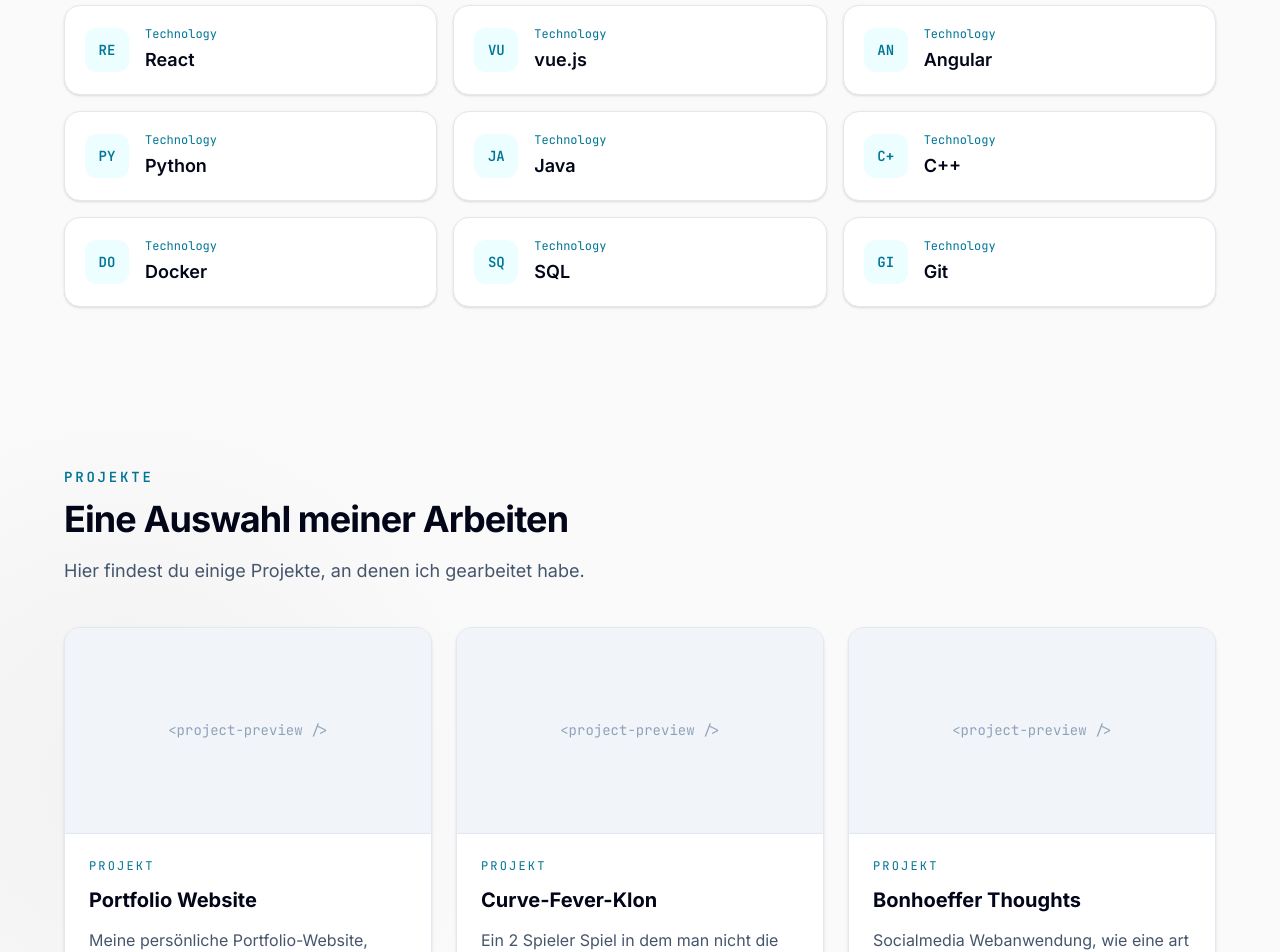
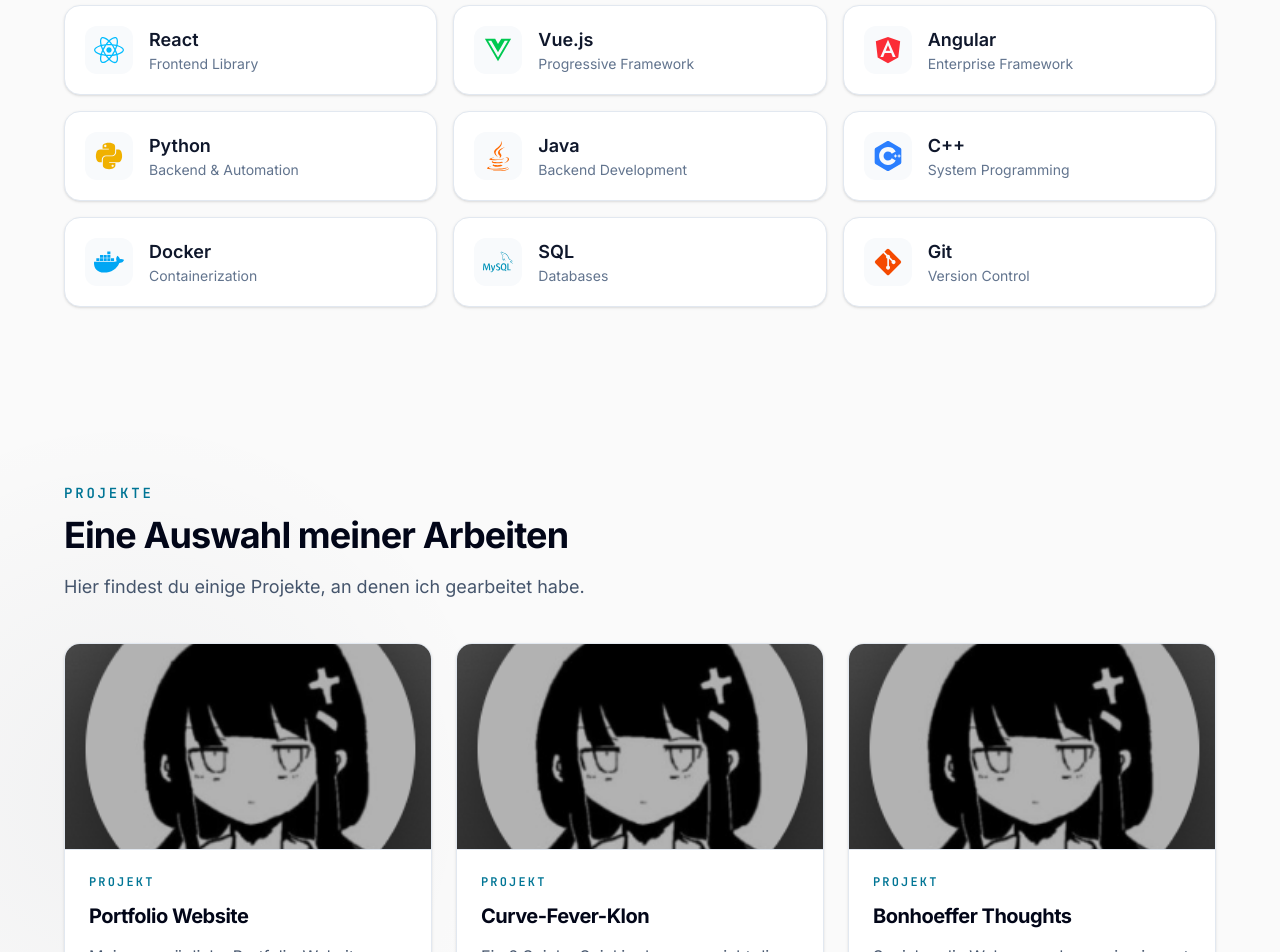
Before and after one commit to IXDemyx/portfolio, a React (Vite) app: page / in a window 1280 px wide. Shown: the part 1560-2512 px from the top of the page. Built offline with nearby package versions, Linux system fonts and the light colour scheme.

Commit message:
Project Image placeholder added, made skills look better

```diff
--- a/src/components/Button.tsx
+++ b/src/components/Button.tsx
@@ -1,11 +1,13 @@
 import type { ReactNode } from "react";
 
 type ButtonVariant = "primary" | "secondary";
+type ButtonSize = "default" | "small";
 
 interface ButtonProps {
   children: ReactNode;
   href: string;
   variant?: ButtonVariant;
+  size?: ButtonSize;
   external?: boolean;
 }
 
@@ -13,10 +15,11 @@ function Button({
   children,
   href,
   variant = "primary",
+  size = "default",
   external = false,
 }: ButtonProps) {
   const baseClasses =
-    "inline-flex items-center justify-center rounded-lg px-6 py-3 text-sm font-semibold shadow-sm transition duration-200 focus-visible:outline-none focus-visible:ring-2 focus-visible:ring-cyan-500 focus-visible:ring-offset-2";
+    "inline-flex items-center justify-center rounded-lg font-semibold shadow-sm transition duration-200 focus-visible:outline-none focus-visible:ring-2 focus-visible:ring-cyan-500 focus-visible:ring-offset-2";
 
   const variantClasses = {
     primary:
@@ -25,10 +28,15 @@ function Button({
       "border border-slate-300 bg-white text-slate-700 hover:-translate-y-0.5 hover:border-cyan-500 hover:text-cyan-700 hover:shadow-md",
   };
 
+  const sizeClasses = {
+    default: "px-6 py-3 text-sm",
+    small: "px-4 py-2 text-sm",
+  };
+
   return (
     <a
       href={href}
-      className={`${baseClasses} ${variantClasses[variant]}`}
+      className={`${baseClasses} ${variantClasses[variant]} ${sizeClasses[size]}`}
       {...(external
         ? {
             target: "_blank",
--- a/src/components/Navbar.tsx
+++ b/src/components/Navbar.tsx
@@ -15,7 +15,7 @@ function Navbar() {
     <header className="sticky top-0 z-50 border-b border-slate-200 bg-white/90 backdrop-blur">
       <div className="mx-auto flex max-w-6xl items-center justify-between px-6 py-4">
         <a href="#home" className="text-xl font-bold text-cyan-600">
-          DK
+          {"</DK>"}
         </a>
 
         <nav className="hidden gap-6 text-slate-700 md:flex">
--- a/src/components/ProjectCard.tsx
+++ b/src/components/ProjectCard.tsx
@@ -7,16 +7,16 @@ interface ProjectCardProps {
 
 function ProjectCard({ project }: ProjectCardProps) {
   return (
-    <article className="group flex h-full flex-col overflow-hidden rounded-2xl border border-slate-200 bg-white shadow-sm transition duration-300 hover:-translate-y-1 hover:shadow-xl">
+    <article className="group flex h-full flex-col overflow-hidden rounded-2xl border border-slate-200 bg-white shadow-sm transition duration-300 hover:-translate-y-1 hover:border-cyan-200 hover:shadow-xl">
       <div className="aspect-video overflow-hidden border-b border-slate-200 bg-slate-100">
         {project.image ? (
           <img
             src={project.image}
-            alt={`Vorschau von ${project.title}`}
+            alt={`Vorschau des Projekts ${project.title}`}
             className="h-full w-full object-cover transition duration-500 group-hover:scale-105"
           />
         ) : (
-          <div className="flex h-full items-center justify-center">
+          <div className="flex h-full items-center justify-center bg-gradient-to-br from-slate-50 to-cyan-50">
             <span className="font-mono text-sm text-slate-400">
               {"<project-preview />"}
             </span>
@@ -25,11 +25,11 @@ function ProjectCard({ project }: ProjectCardProps) {
       </div>
 
       <div className="flex flex-1 flex-col p-6">
-        <p className="font-mono text-xs uppercase tracking-[0.18em] text-cyan-700">
+        <p className="font-mono text-xs font-semibold uppercase tracking-[0.18em] text-cyan-700">
           Projekt
         </p>
 
-        <h3 className="mt-3 text-xl font-bold text-slate-950">
+        <h3 className="mt-3 text-xl font-bold tracking-tight text-slate-950">
           {project.title}
         </h3>
 
@@ -49,12 +49,17 @@ function ProjectCard({ project }: ProjectCardProps) {
         </div>
 
         <div className="mt-6 flex flex-wrap gap-3">
-          <Button href={project.github} external>
+          <Button href={project.github} size="small" external>
             GitHub
           </Button>
 
           {project.demo && (
-            <Button href={project.demo} variant="secondary" external>
+            <Button
+              href={project.demo}
+              variant="secondary"
+              size="small"
+              external
+            >
               Live-Demo
             </Button>
           )}
--- a/src/components/SkillCard.tsx
+++ b/src/components/SkillCard.tsx
@@ -1,22 +1,93 @@
+import {
+    FaReact,
+    FaVuejs,
+    FaAngular,
+    FaPython,
+    FaJava,
+    FaDocker,
+    FaGitAlt,
+} from "react-icons/fa";
+
+import { SiMysql, SiCplusplus } from "react-icons/si";
+
+import type { IconType } from "react-icons";
+
 interface SkillCardProps {
   title: string;
+  description: string;
 }
 
-function SkillCard({ title }: SkillCardProps) {
+const skillIcons: Record<
+  string,
+  {
+    icon: IconType;
+    color: string;
+  }
+> = {
+  React: {
+    icon: FaReact,
+    color: "text-sky-400",
+  },
+
+  "Vue.js": {
+    icon: FaVuejs,
+    color: "text-green-500",
+  },
+
+  Angular: {
+    icon: FaAngular,
+    color: "text-red-500",
+  },
+
+  Python: {
+    icon: FaPython,
+    color: "text-yellow-500",
+  },
+
+  Java: {
+    icon: FaJava,
+    color: "text-orange-500",
+  },
+
+  "C++": {
+    icon: SiCplusplus,
+    color: "text-blue-500",
+  },
+
+  Docker: {
+    icon: FaDocker,
+    color: "text-sky-500",
+  },
+
+  SQL: {
+    icon: SiMysql,
+    color: "text-cyan-600",
+  },
+
+  Git: {
+    icon: FaGitAlt,
+    color: "text-orange-600",
+  },
+};
+
+function SkillCard({
+  title,
+  description,
+}: SkillCardProps) {
+  const skill = skillIcons[title];
+
+  const Icon = skill?.icon;
+
   return (
-    <article className="group flex items-center gap-4 rounded-2xl border border-slate-200 bg-white p-5 shadow-sm transition duration-200 hover:-translate-y-1 hover:border-cyan-300 hover:shadow-lg">
-      <div className="flex h-11 w-11 shrink-0 items-center justify-center rounded-xl bg-cyan-50 font-mono text-sm font-semibold text-cyan-700 transition group-hover:bg-cyan-100">
-        {title.slice(0, 2).toUpperCase()}
+    <article className="group flex items-center gap-4 rounded-2xl border border-slate-200 bg-white p-5 shadow-sm transition duration-300 hover:-translate-y-1 hover:border-cyan-300 hover:shadow-lg">
+      <div className="flex h-12 w-12 items-center justify-center rounded-xl bg-slate-50 transition group-hover:scale-110">
+        {Icon && <Icon className={`text-3xl ${skill.color}`} />}
       </div>
 
       <div>
-        <p className="font-mono text-xs text-cyan-700">
-          Technology
-        </p>
+        <h3 className="text-lg font-semibold text-slate-900">{title}</h3>
 
-        <h3 className="mt-1 text-lg font-semibold text-slate-950">
-          {title}
-        </h3>
+        <p className="text-sm text-slate-500">{description}</p>
       </div>
     </article>
   );
--- a/src/data/profile.ts
+++ b/src/data/profile.ts
@@ -5,17 +5,44 @@ const profile = {
     description:
         "Ich entwickle moderne Webanwendungen und Softwarelösungen mit Fokus auf sauberen Code, gute Benutzerfreundlichkeit und zuverlässige Technik.",
 
-    skills: [
-        "React",
-        "vue.js",
-        "Angular",
-        "Python",
-        "Java",
-        "C++",
-        "Docker",
-        "SQL",
-        "Git"
-    ],
+skills: [
+  {
+    name: "React",
+    description: "Frontend Library",
+  },
+  {
+    name: "Vue.js",
+    description: "Progressive Framework",
+  },
+  {
+    name: "Angular",
+    description: "Enterprise Framework",
+  },
+  {
+    name: "Python",
+    description: "Backend & Automation",
+  },
+  {
+    name: "Java",
+    description: "Backend Development",
+  },
+  {
+    name: "C++",
+    description: "System Programming",
+  },
+  {
+    name: "Docker",
+    description: "Containerization",
+  },
+  {
+    name: "SQL",
+    description: "Databases",
+  },
+  {
+    name: "Git",
+    description: "Version Control",
+  },
+],
 
     github: "https://github.com/IXDemyx",
     linkedin: "https://www.linkedin.com/in/daniel-k-7090003b9/",
--- a/src/data/projects.ts
+++ b/src/data/projects.ts
@@ -14,6 +14,8 @@ const projects: Project[] = [
       "Meine persönliche Portfolio-Website, entwickelt mit React und Tailwind CSS.",
     technologies: ["React", "TypeScript", "Tailwind CSS"],
     github: "https://github.com/...",
+    image: "/public/projects/test.png"
+
   },
 
   // {
@@ -30,6 +32,7 @@ const projects: Project[] = [
       "Ein 2 Spieler Spiel in dem man nicht die Linie des Gegners berühren darf.",
     technologies: ["Python"],
     github: "https://github.com/IXDemyx/Curve-Fever",
+    image: "/public/projects/test.png"
   },
 
   {
@@ -38,6 +41,8 @@ const projects: Project[] = [
       "Socialmedia Webanwendung, wie eine art Twitter für meine damalige Schule.",
     technologies: ["Python", "HTML", "CSS", "JavaScript"],
     github: "https://github.com/...",
+    image: "/public/projects/test.png"
+
   },
 ];
 
--- a/src/sections/Projects.tsx
+++ b/src/sections/Projects.tsx
@@ -4,7 +4,7 @@ import SectionHeading from "../components/SectionHeading";
 
 function Projects() {
   return (
-    <section id="projects" className="px-6 py-20">
+    <section id="projects" className="px-6 py-24">
       <div className="mx-auto max-w-6xl">
         <SectionHeading
           subtitle="Projekte"
--- a/src/sections/Skills.tsx
+++ b/src/sections/Skills.tsx
@@ -14,7 +14,11 @@ function Skills() {
 
         <div className="grid gap-4 sm:grid-cols-2 lg:grid-cols-3">
           {profile.skills.map((skill) => (
-            <SkillCard key={skill} title={skill} />
+            <SkillCard
+              key={skill.name}
+              title={skill.name}
+              description={skill.description}
+            />
           ))}
         </div>
       </div>
```
Also changed, not shown: public/projects/test.png (added).
